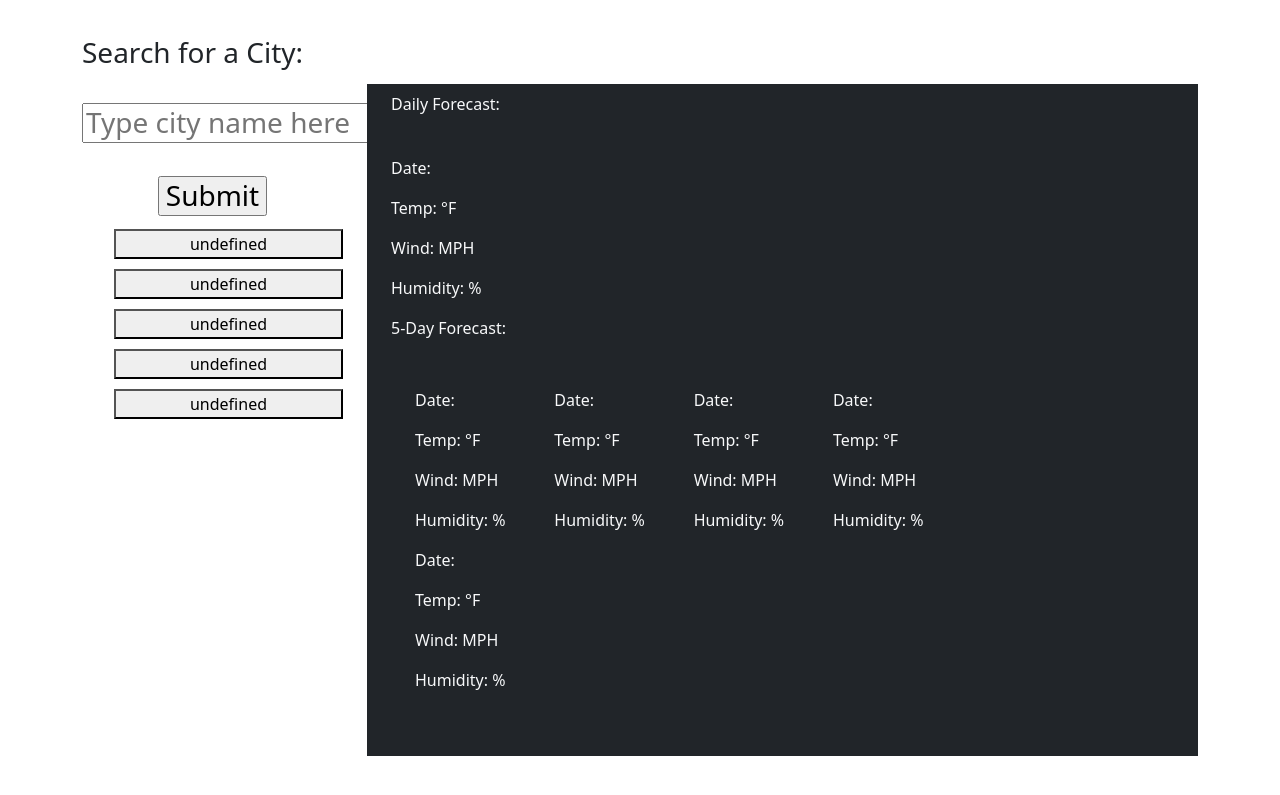
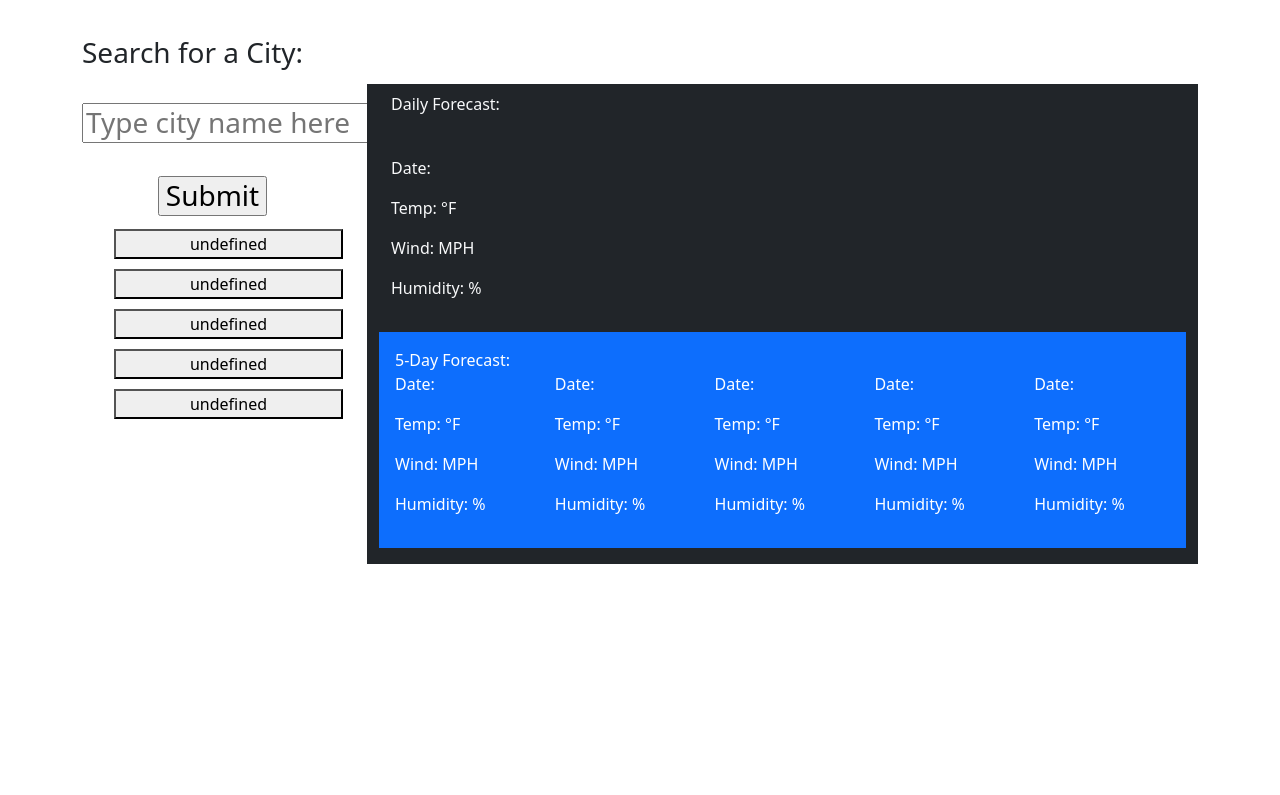
Before and after one commit to krchandler27/weather-widget, a plain HTML site: page index.html in a window 1280 px wide. Shown: the part 87-882 px from the top of the page. After the commit the page ends 800 px from the top, so only its background shows below. Drawn offline with nearby package versions, Linux system fonts and the light colour scheme.

Commit message:
added favicon, played with styling in bootstrap

```diff
--- a/index.html
+++ b/index.html
@@ -8,6 +8,7 @@
     <title>Weather Widget</title>
     <link rel="stylesheet" href="assets/css/style.css" />
     <link rel="stylesheet" href="https://cdn.jsdelivr.net/npm/bootstrap@5.1.3/dist/css/bootstrap.min.css">
+    <link rel="shortcut icon" href="./assets/images/favicon.JPG">
 </head>
 <header>
     <h1 id="weather-dashboard">Weather Dashboard</h1>
@@ -38,38 +39,38 @@
                         <p class='humidity1'>Humidity: <span id="humidity"></span>% </p>
 
 
-                        <div class="col-12 col-md-8 col-lg-9">5-Day Forecast:
-                            <section class="container my-5 bg-dark text-light">
+
+                            <section class="container p-3 my-3 bg-primary text-white"> 5-Day Forecast:
                                 <div class="row">
-                                    <div class="col-12 col-md-6 col-lg-3" id="weather-box">
+                                    <div class="col" id="weather-box">
                                         <p class='date1'>Date: <span id="dateDay1"></span></p>
                                         <p id="weatherIconDay1"></p>
                                         <p class='temperature'>Temp: <span id="tempDay1"></span> °F</p>
                                         <p class='windSpeed'>Wind: <span id="windDay1"></span> MPH</p>
                                         <p class='humidity1'>Humidity: <span id="humidityDay1"></span>% </p>
                                     </div>
-                                    <div class="col-12 col-md-6 col-lg-3">
+                                    <div class="col">
                                         <p class='date1'>Date: <span id="dateDay2"></span></p>
                                         <p id="weatherIconDay2"></p>
                                         <p class='temperature'>Temp: <span id="tempDay2"></span> °F</p>
                                         <p class='windSpeed'>Wind: <span id="windDay2"></span> MPH</p>
                                         <p class='humidity1'>Humidity: <span id="humidityDay2"></span>% </p>
                                     </div>
-                                    <div class="col-12 col-md-6 col-lg-3">
+                                    <div class="col">
                                         <p class='date1'>Date: <span id="dateDay3"></span></p>
                                         <p id="weatherIconDay3"></p>
                                         <p class='temperature'>Temp: <span id="tempDay3"></span> °F</p>
                                         <p class='windSpeed'>Wind: <span id="windDay3"></span> MPH</p>
                                         <p class='humidity1'>Humidity: <span id="humidityDay3"></span>% </p>
                                     </div>
-                                    <div class="col-12 col-md-6 col-lg-3">
+                                    <div class="col">
                                         <p class='date1'>Date: <span id="dateDay4"></span></p>
                                         <p id="weatherIconDay4"></p>
                                         <p class='temperature'>Temp: <span id="tempDay4"></span> °F</p>
                                         <p class='windSpeed'>Wind: <span id="windDay4"></span> MPH</p>
                                         <p class='humidity1'>Humidity: <span id="humidityDay4"></span>% </p>
                                     </div>
-                                    <div class="col-12 col-md-6 col-lg-3">
+                                    <div class="col">
                                         <p class='date1'>Date: <span id="dateDay5"></span></p>
                                         <p id="weatherIconDay5"></p>
                                         <p class='temperature'>Temp: <span id="tempDay5"></span> °F</p>
```
Also changed, not shown: assets/images/favicon.JPG (added).
